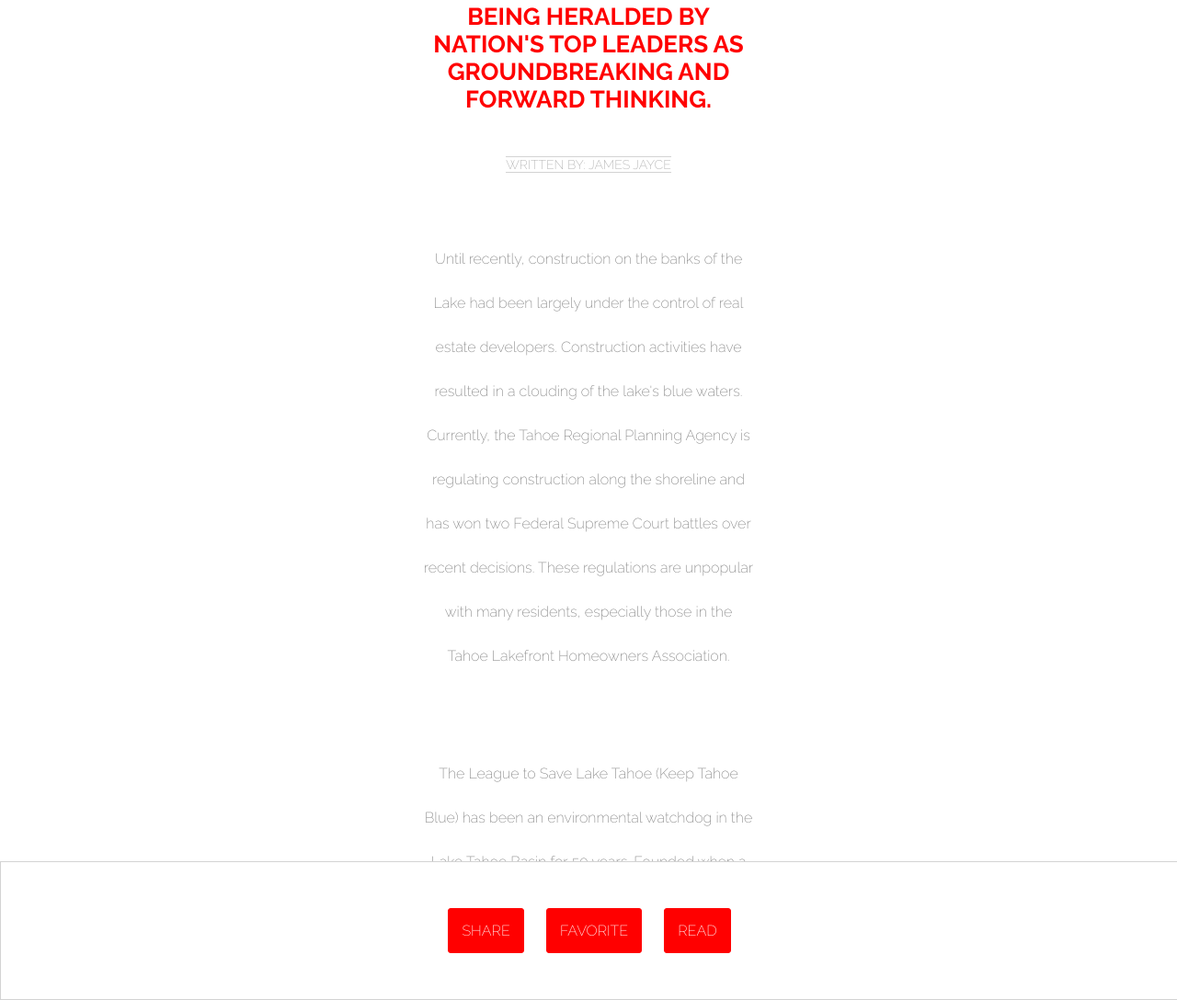
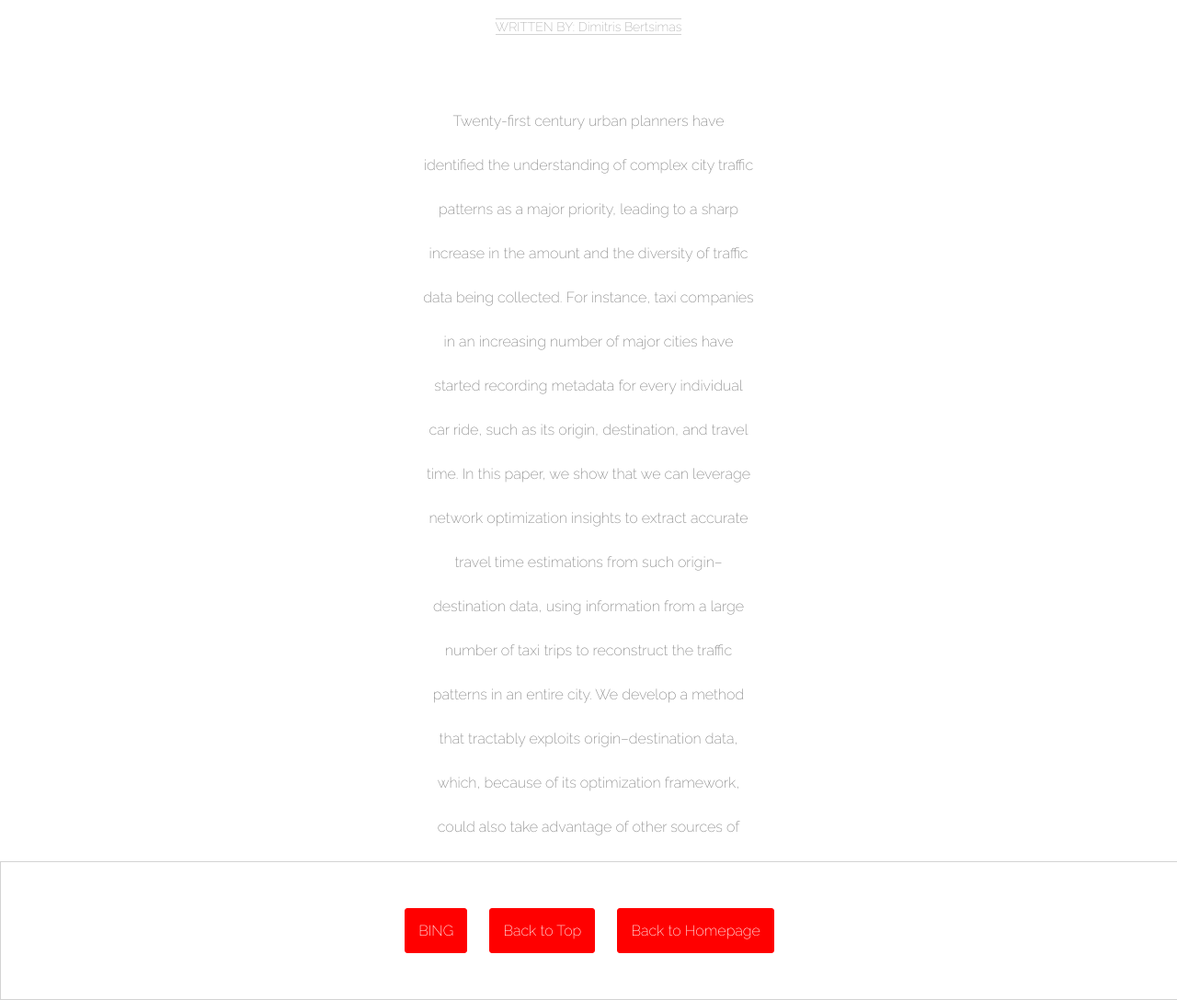
Before and after one commit to Elon-Lau/tte, a plain HTML site: page index.html in a window 1280 px wide. Shown: the part 2338-3426 px from the top of the page at 92% size. Drawn offline with Linux system fonts and the light colour scheme.

Commit message:
Update index.html

```diff
--- a/index.html
+++ b/index.html
@@ -33,25 +33,15 @@
   </div>
 
   <div id="main" class="content">
-    <h3>THE STATE'S LATEST CONSERVATION EFFORTS ARE BEING HERALDED BY NATION'S TOP LEADERS AS GROUNDBREAKING AND FORWARD THINKING.</h3>
-    <span class="byline">WRITTEN BY: JAMES JAYCE</span>
-    <p>Until recently, construction on the banks of the Lake had been largely under the control of real estate developers. Construction activities have resulted in a clouding of the lake's blue waters. Currently, the Tahoe Regional Planning Agency is regulating construction along the shoreline and has won two Federal Supreme Court battles over recent decisions. These regulations are unpopular with many residents, especially those in the Tahoe Lakefront Homeowners Association.</p>
-
-    <p>The League to Save Lake Tahoe (Keep Tahoe Blue) has been an environmental watchdog in the Lake Tahoe Basin for 50 years. Founded when a proposal to build a four-lane highway around the lake (with a bridge over the entrance to Emerald Bay) was proposed in 1957, the League has thwarted poorly designed development projects and environmentally unsound planning. The League embraces responsible and diversified use of the Lake's resources while protecting and restoring its natural attributes.</p>
-
-    <div class="pull-quote">
-      <h2>"THE LEAGUE EMBRACES RESPONSIBLE AND DIVERSIFIED USE OF THE LAKE'S RESOURCES WHILE PROTECTING AND RESTORING ITS NATURAL ATTRIBUTES"</h2>
-    </div>
-
-    <p>Since 1980, the Lake Tahoe Interagency Monitoring Program (LTIMP) has been measuring stream discharge and concentrations of nutrients and sediment in up to 10 tributary streams in the Lake Tahoe Basin, California-Nevada. The objectives of the LTIMP are to acquire and disseminate the water quality information necessary to support science-based environmental planning and decision making in the basin. The LTIMP is a cooperative program with support from 12 federal and state agencies with interests in the Tahoe Basin. This data set, together with more recently acquired data on urban runoff water quality, is being used by the Lahontan Regional Water Quality Control Board to develop a program (mandated by the Clean Water Act) to limit the flux of nutrients and fine sediment to the Lake.</p>
-
-    <p>UC Davis remains a primary steward of the lake. The UC Davis Tahoe Environmental Research Center is dedicated to research, education and public outreach, and to providing objective scientific information for restoration and sustainable use of the Lake Tahoe Basin. Each year, it produces a well-publicized "State of the Lake" assessment report.</p>
+    <h3>Travel Time Estimation</h3>
+    <span class="byline">WRITTEN BY: Dimitris Bertsimas</span>
+    <p>Twenty-first century urban planners have identified the understanding of complex city traffic patterns as a major priority, leading to a sharp increase in the amount and the diversity of traffic data being collected. For instance, taxi companies in an increasing number of major cities have started recording metadata for every individual car ride, such as its origin, destination, and travel time. In this paper, we show that we can leverage network optimization insights to extract accurate travel time estimations from such origin–destination data, using information from a large number of taxi trips to reconstruct the traffic patterns in an entire city. We develop a method that tractably exploits origin–destination data, which, because of its optimization framework, could also take advantage of other sources of traffic information. Using synthetic data, we establish the robustness of our algorithm to high variance data, and the interpretability of its results. We then use hundreds of thousands of taxi travel time observations in Manhattan to show that our algorithm can provide insights about urban traffic patterns on different scales and accurate travel time estimations throughout the network.</p>
   </div>
 
   <div class="share">
-    <a href="#">SHARE</a>
-    <a href="#">FAVORITE</a>
-    <a href="#">READ</a>
+    <a href="https://cn.bing.com/maps">BING</a>
+    <a href="#top">Back to Top</a>
+    <a href="https://elon-lau.github.io">Back to Homepage</a>
   </div>
 
 </body>
```
